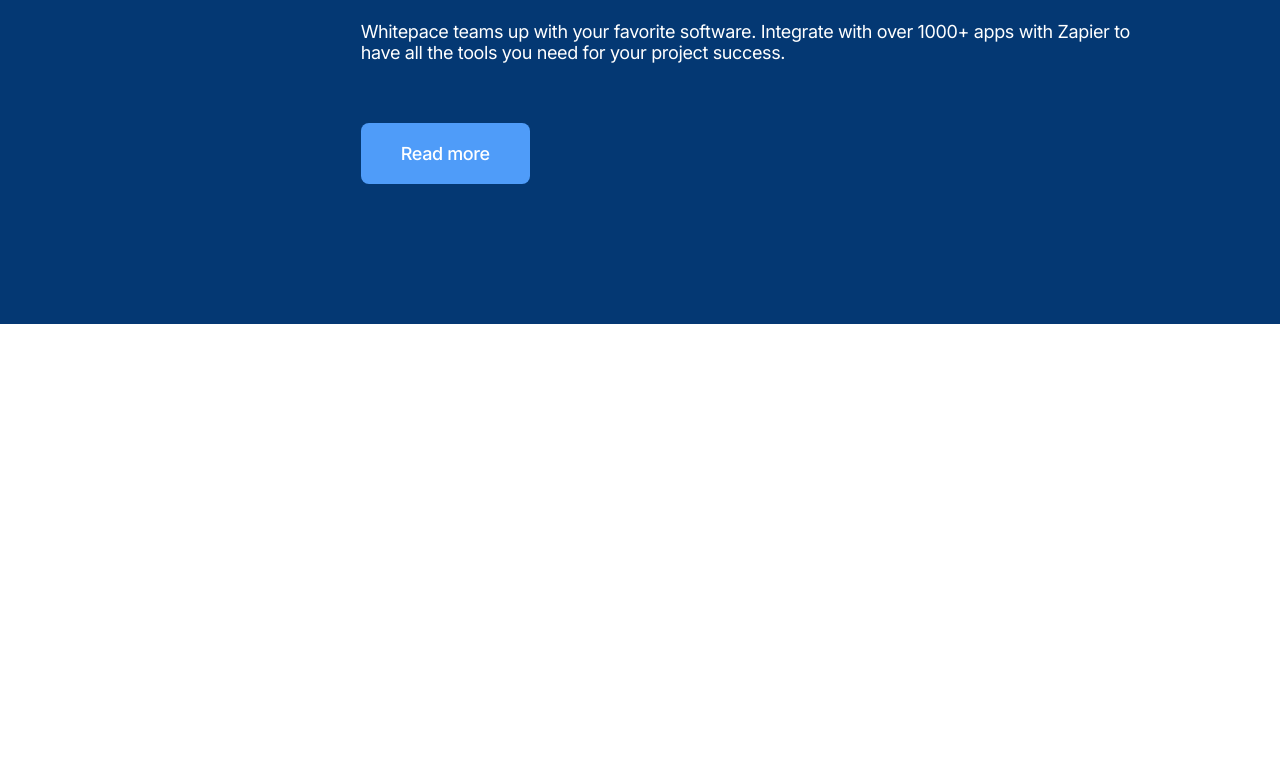
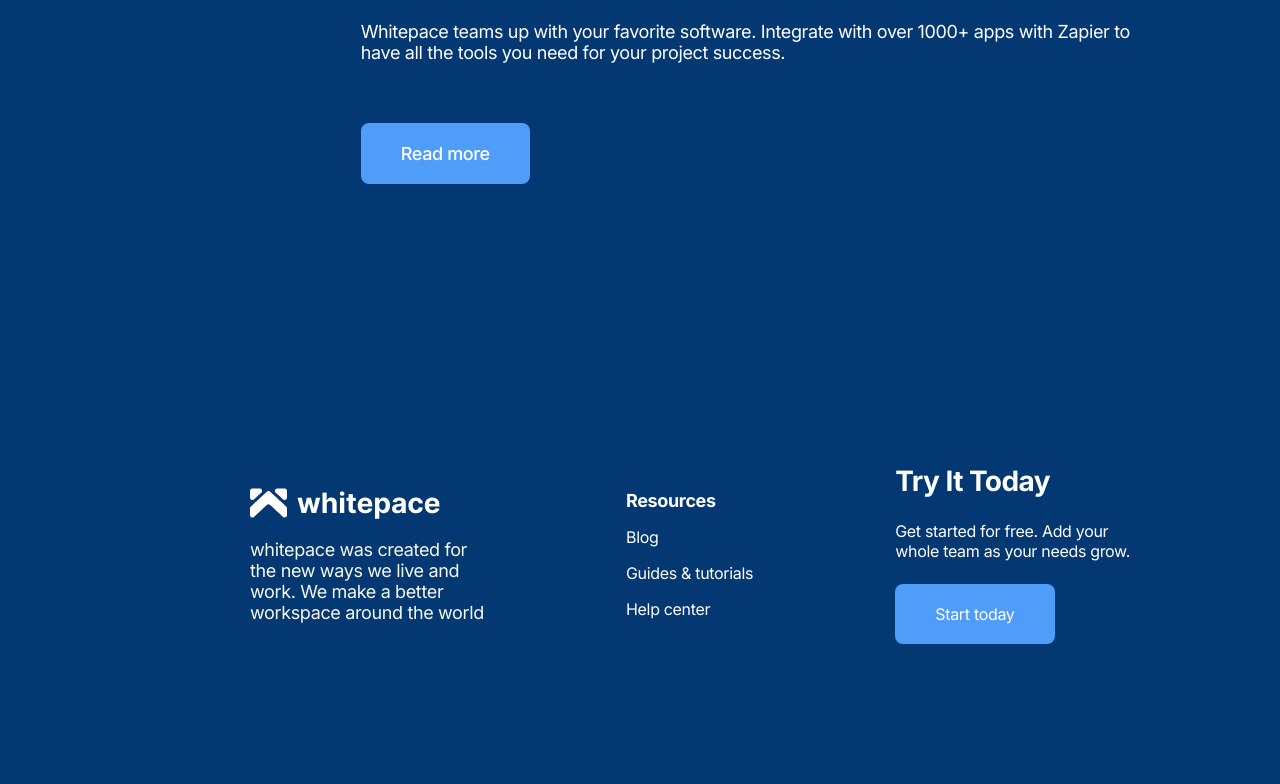
Before and after one commit to nafiulkabirbd/whitepace-landing-page, a plain HTML site: page index.html in a window 1280 px wide. Shown: the part 7752-8536 px from the top of the page. Before the commit the page ends 8076 px from the top, so only its background shows below. Drawn offline with Linux system fonts and the light colour scheme.

Commit message:
footer added

```diff
--- a/css/style.css
+++ b/css/style.css
@@ -500,3 +500,63 @@
   margin-top: 60px;
 }
 /* apps style end */
+
+/* footer style strat */
+.footer-container {
+  display: flex;
+  justify-content: space-between;
+  align-items: center;
+  background: #043873;
+  padding: 140px 150px 140px 250px;
+}
+
+.footer-details {
+  color: #f7f7ee;
+  font-size: 18px;
+  font-weight: 400;
+  letter-spacing: -0.36px;
+  margin-top: 15px;
+}
+
+.footer-menu-title {
+  color: #fff;
+  font-size: 18px;
+  font-weight: 700;
+  letter-spacing: -0.36px;
+}
+
+.footer-menu-item {
+  color: #fff;
+  font-size: 16px;
+  font-weight: 400;
+  letter-spacing: -0.32px;
+  margin-top: 16px;
+}
+
+.footer-btn-title {
+  color: #fff;
+  font-size: 28px;
+  font-weight: 700;
+  letter-spacing: -0.56px;
+}
+
+.footer-btn-details {
+  color: #fff;
+  font-size: 16px;
+  font-weight: 400;
+  letter-spacing: -0.32px;
+  margin-top: 23px;
+}
+
+.btn-footer {
+  color: #fff;
+  background: #4f9cf9;
+  font-size: 16px;
+  font-weight: 400;
+  border: none;
+  border-radius: 8px;
+  padding: 20px 40px;
+  margin-top: 23px;
+  letter-spacing: -0.32px;
+}
+/* footer style end */
--- a/index.html
+++ b/index.html
@@ -357,5 +357,36 @@
       <!-- apps section end -->
     </main>
     <!-- main section end -->
+
+    <!-- footer section start -->
+    <footer class="footer-container">
+      <div>
+        <img src="images/logo.png" alt="footer-logo" />
+
+        <h3 class="footer-details">
+          whitepace was created for <br />
+          the new ways we live and <br />
+          work. We make a better <br />
+          workspace around the world
+        </h3>
+      </div>
+
+      <div>
+        <h2 class="footer-menu-title">Resources</h2>
+        <h3 class="footer-menu-item">Blog</h3>
+        <h3 class="footer-menu-item">Guides & tutorials</h3>
+        <h3 class="footer-menu-item">Help center</h3>
+      </div>
+
+      <div>
+        <h2 class="footer-btn-title">Try It Today</h2>
+        <h3 class="footer-btn-details">
+          Get started for free. Add your <br />
+          whole team as your needs grow.
+        </h3>
+        <button class="btn-footer">Start today</button>
+      </div>
+    </footer>
+    <!-- footer section end -->
   </body>
 </html>
```
